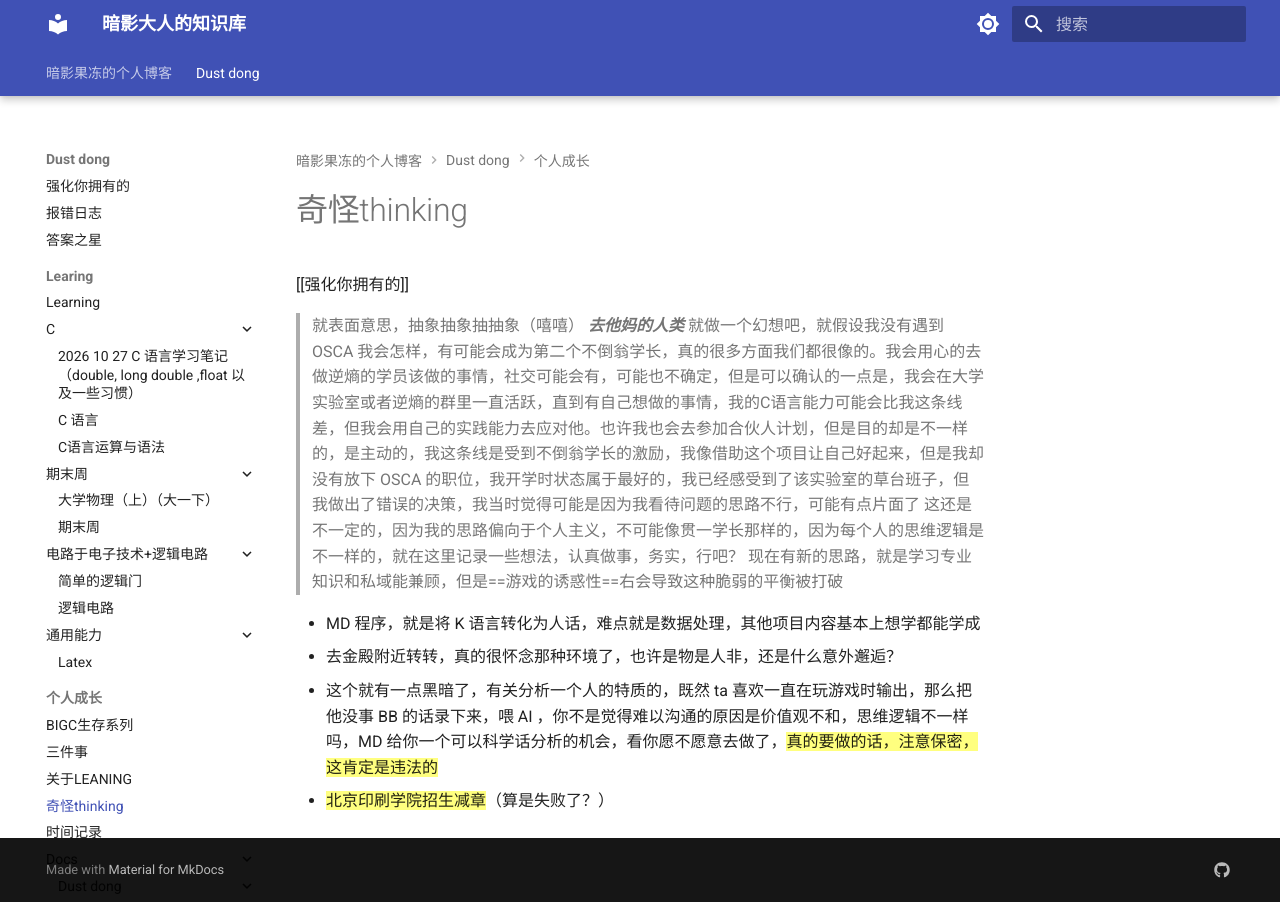
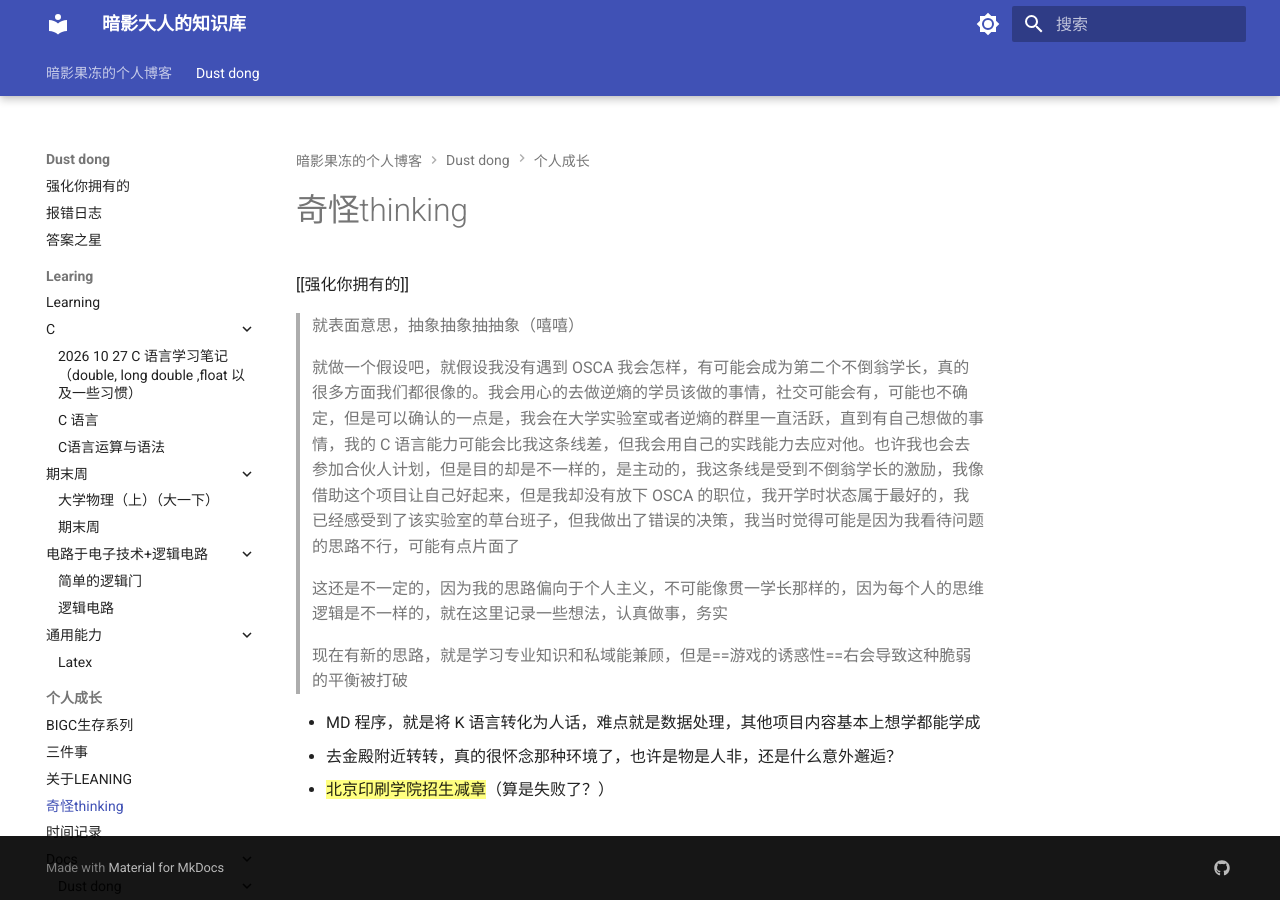
Before and after one commit to ditydong/MyBlog, an MkDocs documentation site: the page built from docs/dust_dong/个人成长/奇怪thinking.md, in a window 1280 px wide. Built offline with MkDocs 1.6.1 and Material for MkDocs 9.7.7, drawn with Linux system fonts in a browser that asks for light colours.

Commit message:
修改一些内容

```diff
--- a/docs/dust_dong/个人成长/奇怪thinking.md
+++ b/docs/dust_dong/个人成长/奇怪thinking.md
@@ -1,11 +1,12 @@
 [[强化你拥有的]]
 > 就表面意思，抽象抽象抽抽象（嘻嘻）
-> ***去他妈的人类***
-> 就做一个幻想吧，就假设我没有遇到 OSCA 我会怎样，有可能会成为第二个不倒翁学长，真的很多方面我们都很像的。我会用心的去做逆熵的学员该做的事情，社交可能会有，可能也不确定，但是可以确认的一点是，我会在大学实验室或者逆熵的群里一直活跃，直到有自己想做的事情，我的C语言能力可能会比我这条线差，但我会用自己的实践能力去应对他。也许我也会去参加合伙人计划，但是目的却是不一样的，是主动的，我这条线是受到不倒翁学长的激励，我像借助这个项目让自己好起来，但是我却没有放下 OSCA 的职位，我开学时状态属于最好的，我已经感受到了该实验室的草台班子，但我做出了错误的决策，我当时觉得可能是因为我看待问题的思路不行，可能有点片面了
-> 这还是不一定的，因为我的思路偏向于个人主义，不可能像贯一学长那样的，因为每个人的思维逻辑是不一样的，就在这里记录一些想法，认真做事，务实，行吧？
+
+> 就做一个假设吧，就假设我没有遇到 OSCA 我会怎样，有可能会成为第二个不倒翁学长，真的很多方面我们都很像的。我会用心的去做逆熵的学员该做的事情，社交可能会有，可能也不确定，但是可以确认的一点是，我会在大学实验室或者逆熵的群里一直活跃，直到有自己想做的事情，我的 C 语言能力可能会比我这条线差，但我会用自己的实践能力去应对他。也许我也会去参加合伙人计划，但是目的却是不一样的，是主动的，我这条线是受到不倒翁学长的激励，我像借助这个项目让自己好起来，但是我却没有放下 OSCA 的职位，我开学时状态属于最好的，我已经感受到了该实验室的草台班子，但我做出了错误的决策，我当时觉得可能是因为我看待问题的思路不行，可能有点片面了
+
+> 这还是不一定的，因为我的思路偏向于个人主义，不可能像贯一学长那样的，因为每个人的思维逻辑是不一样的，就在这里记录一些想法，认真做事，务实
+
 > 现在有新的思路，就是学习专业知识和私域能兼顾，但是==游戏的诱惑性==右会导致这种脆弱的平衡被打破
 
 - MD 程序，就是将 K 语言转化为人话，难点就是数据处理，其他项目内容基本上想学都能学成
 - 去金殿附近转转，真的很怀念那种环境了，也许是物是人非，还是什么意外邂逅？
-- 这个就有一点黑暗了，有关分析一个人的特质的，既然 ta 喜欢一直在玩游戏时输出，那么把他没事 BB 的话录下来，喂 AI ，你不是觉得难以沟通的原因是价值观不和，思维逻辑不一样吗，MD 给你一个可以科学话分析的机会，看你愿不愿意去做了，==真的要做的话，注意保密，这肯定是违法的==
 - ==北京印刷学院招生减章==（算是失败了？）
```
Also changed, not shown: docs/dust_dong/个人成长/关于LEANING.md (+1 -1 lines), docs/dust_dong/个人成长/大会 & 志愿活动/百度世界 2026.md (+1 -1 lines).
